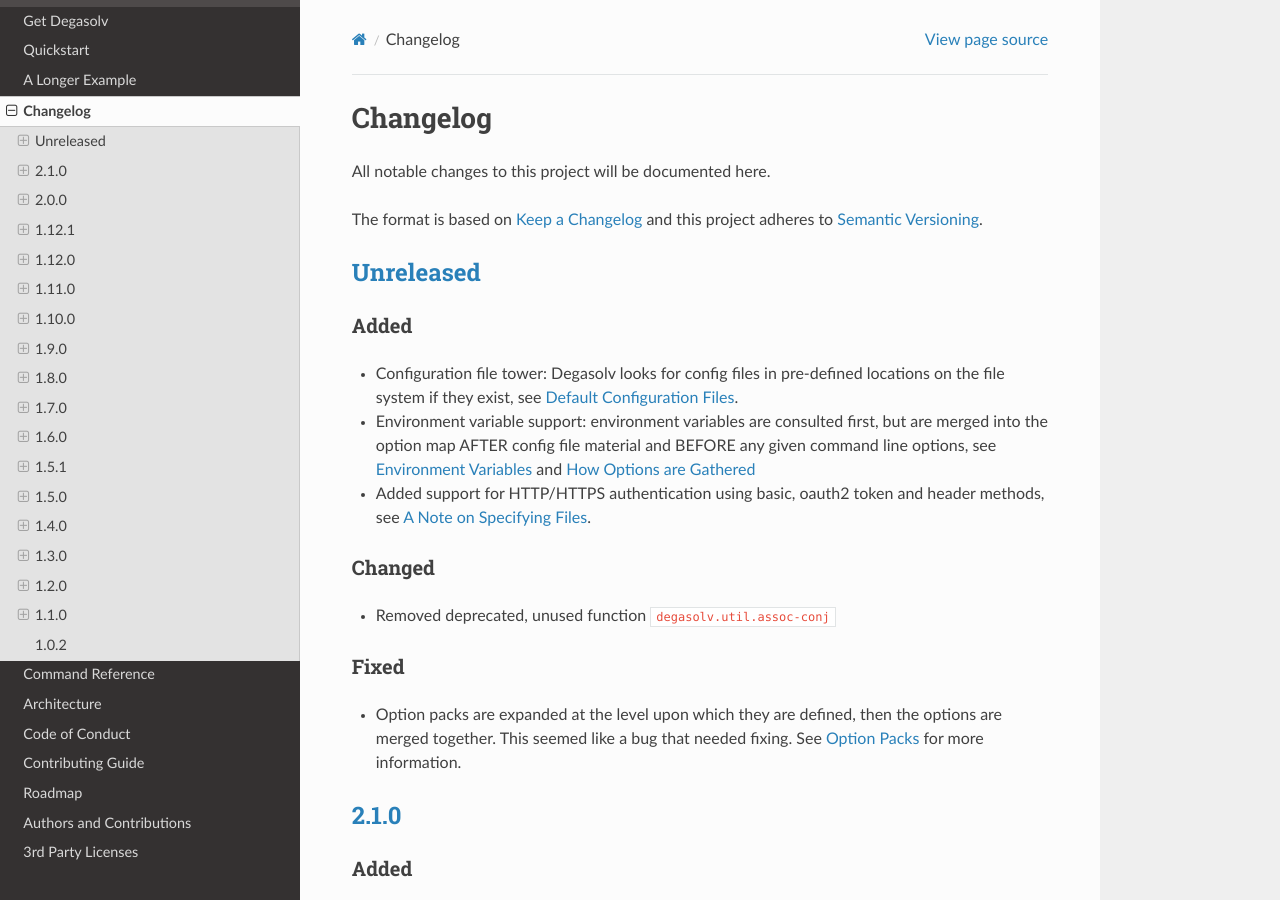
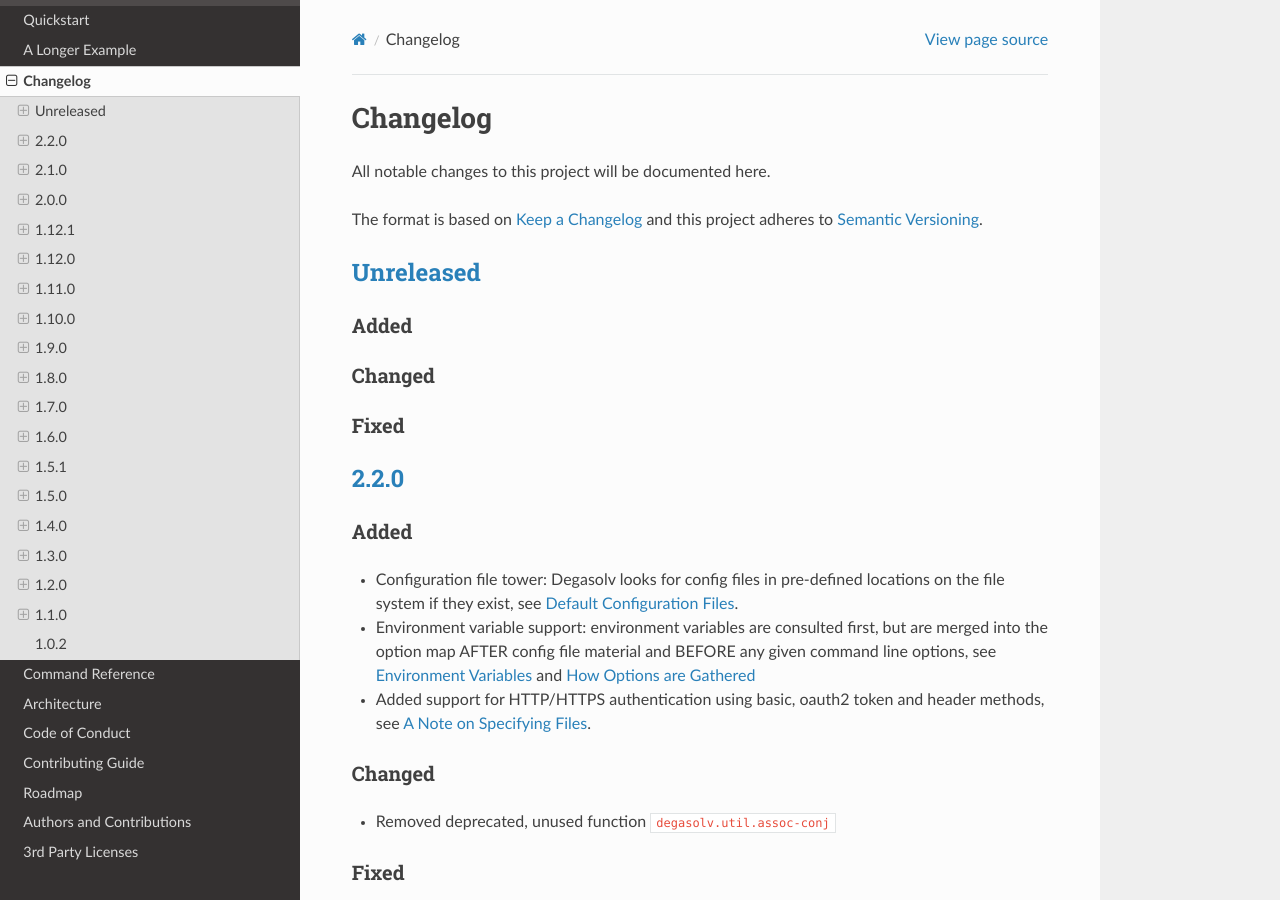
Before and after one commit to djhaskin987/degasolv, a Sphinx documentation site: the page built from docs/changelog.rst, in a window 1280 px wide and 900 px high. Built offline with Sphinx 7.4.7 and the Read the Docs theme 2.0.0, drawn with Linux system fonts in a browser that asks for light colours.

Commit message:
Bump version number

```diff
--- a/docs/changelog.rst
+++ b/docs/changelog.rst
@@ -14,6 +14,18 @@
 
 `Unreleased`_
 -------------
+
+Added
++++++
+
+Changed
++++++++
+
+Fixed
++++++
+
+`2.2.0`_
+--------
 
 Added
 +++++
@@ -382,7 +394,8 @@
 
 * This isn't the first release, but for the purposes of these docs, it is :D
 
-.. _Unreleased: https://github.com/djhaskin987/degasolv/compare/2.1.0...HEAD
+.. _Unreleased: https://github.com/djhaskin987/degasolv/compare/2.2.0...HEAD
+.. _2.2.0: https://github.com/djhaskin987/degasolv/compare/2.1.0...2.2.0
 .. _2.1.0: https://github.com/djhaskin987/degasolv/compare/2.0.0...2.1.0
 .. _2.0.0: https://github.com/djhaskin987/degasolv/compare/1.12.1...2.0.0
 .. _1.12.1: https://github.com/djhaskin987/degasolv/compare/1.12.0...1.12.1
```
Also changed, not shown: 1 other file.
